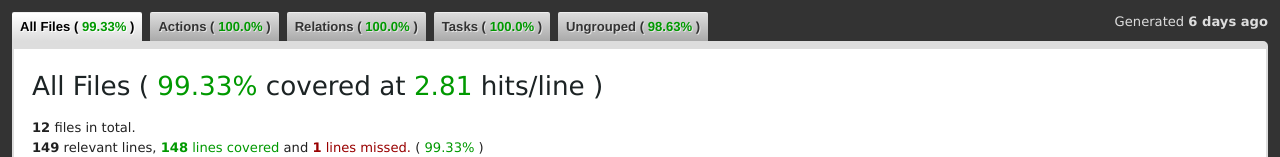
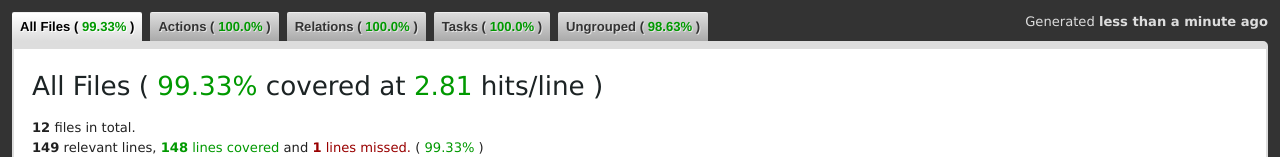
Before and after one commit to yurusov/servers-com-test, a plain HTML site: page index.html in a window 1280 px wide. Shown: the top 157 px of the page. Drawn offline with Linux system fonts and the light colour scheme.

Commit message:
deploy: be84d775da0f52e72fe560605288b84eb8b88fc7

```diff
--- a/index.html
+++ b/index.html
@@ -14,7 +14,7 @@
       <img src="./assets/0.12.3/loading.gif" alt="loading"/>
     </div>
     <div id="wrapper" class="hide">
-      <div class="timestamp">Generated <abbr class="timeago" title="2023-04-21T15:10:12+00:00">2023-04-21T15:10:12+00:00</abbr></div>
+      <div class="timestamp">Generated <abbr class="timeago" title="2023-04-27T10:18:53+00:00">2023-04-27T10:18:53+00:00</abbr></div>
       <ul class="group_tabs"></ul>
 
       <div id="content">
```
Also changed, not shown: .resultset.json.
